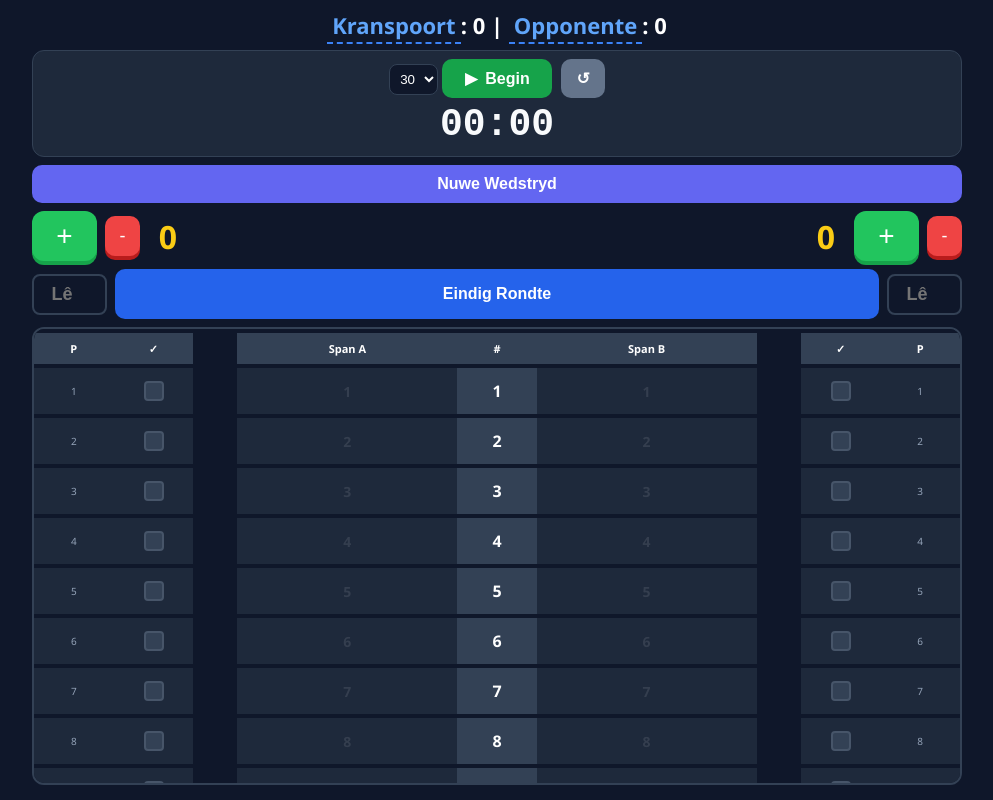
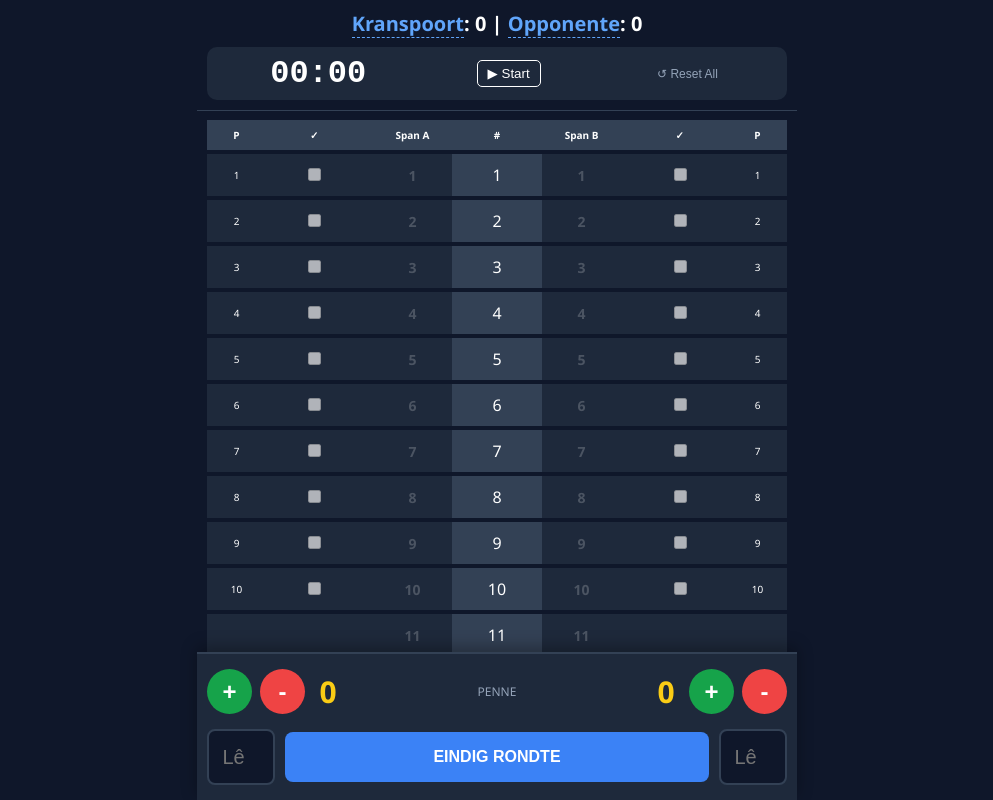
Before and after one commit to Jakkals54/Jukskei-Telbord, a plain HTML site: page index.html in a window 1280 px wide. Shown: the whole page, without its empty margins (143-1136 px from the left). Drawn offline with Linux system fonts and the light colour scheme.

Commit message:
Refactor index.html for improved layout and functionality
Refactor HTML structure and styles for better layout and readability. Update scoring display and timer functionality.

```diff
--- a/index.html
+++ b/index.html
@@ -17,322 +17,218 @@
         html, body {
             overflow: hidden;
             height: 100%;
-            width: 100%;
             margin: 0;
-            padding: 0;
             background: var(--bg-dark);
-            /* Prevents the browser from trying to be helpful by scrolling the page */
-            overscroll-behavior: none;
-            font-family: 'Segoe UI', Roboto, Helvetica, Arial, sans-serif;
+            font-family: 'Segoe UI', sans-serif;
+            color: white;
         }
 
-        #app-container {
-            max-width: 950px;
-            margin: auto;
+        /* Main Wrapper */
+        .app-wrapper {
             display: flex;
             flex-direction: column;
-            position: fixed;
-            top: 0;
-            left: 0;
-            right: 0;
-            /* We use a variable for height that the script will update */
-            height: 100vh;
-            padding: calc(10px + env(safe-area-inset-top)) 10px 10px 10px;
-            box-sizing: border-box;
-            background: var(--bg-dark);
+            height: 100svh;
+            max-width: 600px;
+            margin: 0 auto;
         }
 
-        .fixed-top {
+        /* 1. TOP HEADER (Score & Timer) */
+        header {
             flex-shrink: 0;
-            width: 100%;
+            padding: 10px;
+            background: var(--bg-dark);
+            border-bottom: 1px solid var(--border);
+            z-index: 10;
         }
 
-        #scoreDisplay { font-size: 22px; margin: 0 0 10px 0; font-weight: bold; color: white; text-align: center;}
-        .editable-name { border-bottom: 2px dashed var(--accent-blue); padding: 2px 5px; color: #60a5fa; }
+        #scoreDisplay { font-size: 20px; margin: 0 0 10px 0; text-align: center; font-weight: bold; }
+        .editable-name { color: #60a5fa; border-bottom: 1px dashed #60a5fa; }
 
-        .timer-box { background: var(--panel-bg); padding: 8px; border-radius: 12px; margin-bottom: 8px; border: 1px solid var(--border); text-align: center;}
-        #timerDisplay { font-size: 38px; font-family: 'Courier New', monospace; color: #f8fafc; margin: 2px 0; font-weight: bold; }
+        .timer-box {
+            background: var(--panel-bg);
+            border-radius: 10px;
+            padding: 8px;
+            display: flex;
+            justify-content: space-around;
+            align-items: center;
+        }
+        #timerDisplay { font-size: 32px; font-weight: bold; font-family: monospace; }
 
-        .btn-main { padding: 10px 15px; font-size: 16px; border: none; border-radius: 10px; color: white; cursor: pointer; font-weight: bold; display: inline-flex; align-items: center; gap: 8px; justify-content: center; }
-        .btn-start { background: var(--accent-green); min-width: 110px; }
-        .btn-pause { background: #ef4444; min-width: 110px; }
-        .btn-continue { background: var(--accent-yellow); color: #000; min-width: 110px; }
-        .btn-reset { background: #64748b; margin-left: 5px; }
-
-        .controls-row { display: flex; justify-content: space-between; align-items: center; margin-bottom: 8px; gap: 8px; }
-        .big-btn { font-size: 28px; width: 65px; height: 50px; background: #22c55e; border: none; border-radius: 12px; color: white; box-shadow: 0 4px 0 #16a34a; cursor: pointer; }
-        .small-btn { font-size: 18px; width: 35px; height: 40px; background: #ef4444; border: none; border-radius: 10px; color: white; box-shadow: 0 4px 0 #b91c1c; cursor: pointer; }
-        .pen-display { font-size: 32px; font-weight: bold; color: var(--accent-yellow); min-width: 40px; text-align: center;}
-
-        /* inputmode="decimal" helps prevent full layout shifts on some devices */
-        input[type="number"] { width: 55px; padding: 8px; background: var(--bg-dark); color: white; border: 2px solid var(--border); border-radius: 8px; font-size: 18px; text-align: center; font-weight: bold; }
-
-        .table-container {
+        /* 2. MIDDLE (Scrollable Table) */
+        .table-area {
             flex-grow: 1;
             overflow-y: auto;
-            border: 2px solid var(--border);
-            border-radius: 12px;
-            background: var(--bg-dark);
             -webkit-overflow-scrolling: touch;
-            margin-bottom: 5px;
+            padding: 5px 10px;
         }
 
-        table { width: 100%; border-collapse: separate; border-spacing: 0px 4px; text-align: center;}
-        thead th {
-            background: #334155;
-            padding: 8px 2px;
-            font-size: 11px;
-            position: sticky;
-            top: 0;
-            z-index: 20;
-            color: white;
+        table { width: 100%; border-collapse: separate; border-spacing: 0 4px; }
+        thead th { position: sticky; top: 0; background: #334155; font-size: 10px; padding: 8px 0; z-index: 5; }
+        td { background: var(--panel-bg); height: 40px; text-align: center; }
+        .score-block { font-size: 14px; opacity: 0.2; font-weight: bold; }
+        .active-A { background: var(--accent-green) !important; opacity: 1 !important; }
+        .active-B { background: var(--accent-blue) !important; opacity: 1 !important; }
+
+        /* 3. BOTTOM PANEL (Inputs & Buttons) */
+        footer {
+            flex-shrink: 0;
+            background: var(--panel-bg);
+            padding: 15px 10px calc(15px + env(safe-area-inset-bottom));
+            border-top: 2px solid var(--border);
+            box-shadow: 0 -5px 15px rgba(0,0,0,0.3);
         }
-        td { background: var(--panel-bg); height: 44px; color: white;}
 
-        .col-track { width: 90px; }
-        .col-spacer { width: 15px; background: transparent !important; }
+        .pen-row { display: flex; justify-content: space-between; align-items: center; margin-bottom: 15px; }
+        .pen-controls { display: flex; align-items: center; gap: 8px; }
+        .pen-val { font-size: 30px; font-weight: bold; color: var(--accent-yellow); min-width: 30px; text-align: center; }
 
-        .score-block { width: 100%; height: 100%; display: flex; align-items: center; justify-content: center; font-weight: bold; font-size: 14px; color: rgba(255,255,255,0.1); }
-        .active-A { background: var(--accent-green) !important; color: white !important; }
-        .active-B { background: #2563eb !important; color: white !important; }
+        .action-row { display: flex; gap: 10px; align-items: center; }
+        input[type="number"] {
+            width: 60px; height: 50px; background: var(--bg-dark); color: white;
+            border: 2px solid var(--border); border-radius: 8px; text-align: center; font-size: 20px;
+        }
+        .btn-finish { flex-grow: 1; height: 50px; background: var(--accent-blue); border: none; border-radius: 8px; color: white; font-weight: bold; font-size: 16px; }
 
-        input[type="checkbox"] {
-            appearance: none; -webkit-appearance: none; width: 20px; height: 20px;
-            background-color: #334155; border: 2px solid #475569; border-radius: 4px;
-            display: inline-grid; place-content: center;
-        }
-        input[type="checkbox"]:checked { background-color: var(--accent-yellow); border-color: #fef08a; }
-        input[type="checkbox"]::before { content: ""; width: 10px; height: 10px; transform: scale(0); box-shadow: inset 1em 1em var(--bg-dark); clip-path: polygon(14% 44%, 0 65%, 50% 100%, 100% 16%, 80% 0%, 43% 62%); }
-        input[type="checkbox"]:checked::before { transform: scale(1); }
+        /* Utility Buttons */
+        .circ-btn { width: 45px; height: 45px; border-radius: 50%; border: none; color: white; font-size: 24px; font-weight: bold; }
+        .btn-plus { background: var(--accent-green); }
+        .btn-minus { background: #ef4444; }
     </style>
 </head>
 <body>
 
-<div id="app-container">
-    <div class="fixed-top">
-        <h2 id="scoreDisplay">
+<div class="app-wrapper">
+    <header>
+        <div id="scoreDisplay">
             <span id="teamAName" contenteditable="true" class="editable-name">Kranspoort</span>: <span id="valA">0</span> |
             <span id="teamBName" contenteditable="true" class="editable-name">Opponente</span>: <span id="valB">0</span>
-        </h2>
+        </div>
+        <div class="timer-box">
+            <div id="timerDisplay">00:00</div>
+            <button onclick="toggleTimer()" style="background:none; border:1px solid white; color:white; border-radius:5px; padding:5px 10px;">▶ Start</button>
+            <button onclick="fullReset()" style="background:none; border:none; color:#94a3b8; font-size:12px;">↺ Reset All</button>
+        </div>
+    </header>
 
-        <div class="timer-box">
-            <div style="margin-bottom: 5px;">
-                <select id="gameTime" style="background:var(--bg-dark); color:white; padding:6px; border-radius:8px; border:1px solid var(--border)">
-                    <option value="30" selected>30</option>
-                    <option value="45">45</option>
-                    <option value="60">60</option>
-                </select>
-                <button id="timerToggle" class="btn-main btn-start" onclick="toggleTimer()"><span>▶</span> Begin</button>
-                <button class="btn-main btn-reset" onclick="resetTimer()"><span>↺</span></button>
+    <div class="table-area" id="scrollWindow">
+        <table>
+            <thead>
+                <tr>
+                    <th>P</th><th>✓</th><th style="width:10px"></th>
+                    <th style="width:80px">Span A</th>
+                    <th>#</th>
+                    <th style="width:80px">Span B</th>
+                    <th style="width:10px"></th><th>✓</th><th>P</th>
+                </tr>
+            </thead>
+            <tbody id="tableBody"></tbody>
+        </table>
+    </div>
+
+    <footer>
+        <div class="pen-row">
+            <div class="pen-controls">
+                <button class="circ-btn btn-plus" onclick="addPen('A')">+</button>
+                <button class="circ-btn btn-minus" onclick="removePen('A')">-</button>
+                <span class="pen-val" id="penA">0</span>
             </div>
-            <h1 id="timerDisplay">00:00</h1>
-        </div>
-
-        <button class="btn-main" style="background:#6366f1; width:100%; margin-bottom:8px;" onclick="fullReset()">Nuwe Wedstryd</button>
-
-        <div class="controls-row">
-            <div style="display:flex; align-items:center; gap:8px;">
-                <button class="big-btn" onclick="addPen('A')">+</button>
-                <button class="small-btn" onclick="removePen('A')">-</button>
-                <span id="penA" class="pen-display">0</span>
-            </div>
-            <div style="display:flex; align-items:center; gap:8px;">
-                <span id="penB" class="pen-display">0</span>
-                <button class="big-btn" onclick="addPen('B')">+</button>
-                <button class="small-btn" onclick="removePen('B')">-</button>
+            <div style="font-size:12px; color:#94a3b8;">PENNE</div>
+            <div class="pen-controls">
+                <span class="pen-val" id="penB">0</span>
+                <button class="circ-btn btn-plus" onclick="addPen('B')">+</button>
+                <button class="circ-btn btn-minus" onclick="removePen('B')">-</button>
             </div>
         </div>
 
-        <div class="controls-row">
+        <div class="action-row">
             <input type="number" id="leA" placeholder="Lê" inputmode="decimal">
-            <button class="btn-main" style="flex-grow:1; background:#2563eb; height:50px;" onclick="addRound()">Eindig Rondte</button>
+            <button class="btn-finish" onclick="addRound()">EINDIG RONDTE</button>
             <input type="number" id="leB" placeholder="Lê" inputmode="decimal">
         </div>
-    </div>
-
-    <div class="table-container" id="scrollWindow">
-        <table id="scoreTable">
-            <thead>
-                <tr>
-                    <th style="width:30px;">P</th><th style="width:30px;">✓</th><th class="col-spacer"></th>
-                    <th class="col-track">Span A</th>
-                    <th style="width:30px;">#</th>
-                    <th class="col-track">Span B</th>
-                    <th class="col-spacer"></th><th style="width:30px;">✓</th><th style="width:30px;">P</th>
-                </tr>
-            </thead>
-            <tbody></tbody>
-        </table>
-    </div>
+    </footer>
 </div>
 
 <script>
-// ================= VIEWPORT FIX (THE CURE) =================
-// This keeps the app visible even when the keyboard pops up
-function adjustViewport() {
-    const view = window.visualViewport;
-    const container = document.getElementById('app-container');
+let penA = 0, penB = 0, scoreA = 0, scoreB = 0;
 
-    // Set the height of our container to the height of the VISIBLE area
-    container.style.height = `${view.height}px`;
-    // Offset the container so it's always at the top of the visible area
-    container.style.top = `${view.offsetTop}px`;
-
-    // Force the scroll to the top of the document to prevent browser "push"
-    window.scrollTo(0, 0);
-}
-
-if (window.visualViewport) {
-    window.visualViewport.addEventListener('resize', adjustViewport);
-    window.visualViewport.addEventListener('scroll', adjustViewport);
-}
-
-// ================= BUILD TABLE =================
-const tbody = document.querySelector("#scoreTable tbody");
+// Build Table
+const tbody = document.getElementById("tableBody");
 for (let i = 1; i <= 23; i++) {
     const row = document.createElement("tr");
     row.id = `row-${i}`;
     row.innerHTML = `
-        <td style="font-size:10px; color:#94a3b8;">${i <= 10 ? i : ""}</td>
-        <td>${i <= 10 ? '<input type="checkbox" disabled>' : ""}</td>
-        <td class="col-spacer"></td>
-        <td id="trackA-${i}" class="col-track"><div class="score-block">${i}</div></td>
-        <td style="background:#334155; font-weight:bold;">${i}</td>
-        <td id="trackB-${i}" class="col-track"><div class="score-block">${i}</div></td>
-        <td class="col-spacer"></td>
-        <td>${i <= 10 ? '<input type="checkbox" disabled>' : ""}</td>
-        <td style="font-size:10px; color:#94a3b8;">${i <= 10 ? i : ""}</td>
+        <td style="font-size:10px;">${i <= 10 ? i : ""}</td>
+        <td>${i <= 10 ? '<input type="checkbox" disabled id="checkA-'+i+'">' : ""}</td>
+        <td></td>
+        <td id="trackA-${i}"><div class="score-block">${i}</div></td>
+        <td style="background:#334155;">${i}</td>
+        <td id="trackB-${i}"><div class="score-block">${i}</div></td>
+        <td></td>
+        <td>${i <= 10 ? '<input type="checkbox" disabled id="checkB-'+i+'">' : ""}</td>
+        <td style="font-size:10px;">${i <= 10 ? i : ""}</td>
     `;
     tbody.appendChild(row);
 }
 
-// ================= APP LOGIC =================
-let penA = 0, penB = 0, scoreA = 0, scoreB = 0;
-
 function updateScoreDisplay() {
     document.getElementById("valA").innerText = scoreA;
     document.getElementById("valB").innerText = scoreB;
-    renderProgress();
+    for (let i = 1; i <= 23; i++) {
+        document.getElementById(`trackA-${i}`).firstElementChild.className = i <= scoreA ? 'score-block active-A' : 'score-block';
+        document.getElementById(`trackB-${i}`).firstElementChild.className = i <= scoreB ? 'score-block active-B' : 'score-block';
+    }
     autoCenterView();
 }
 
-function renderProgress() {
-    for (let i = 1; i <= 23; i++) {
-        const bA = document.getElementById(`trackA-${i}`).firstElementChild;
-        i <= scoreA ? bA.classList.add('active-A') : bA.classList.remove('active-A');
-        const bB = document.getElementById(`trackB-${i}`).firstElementChild;
-        i <= scoreB ? bB.classList.add('active-B') : bB.classList.remove('active-B');
-    }
+function autoCenterView() {
+    const target = Math.max(Math.round((scoreA + scoreB) / 2), 4);
+    const row = document.getElementById(`row-${target}`);
+    const win = document.getElementById("scrollWindow");
+    if (row) win.scrollTo({ top: row.offsetTop - (win.offsetHeight / 2), behavior: 'smooth' });
 }
 
-function autoCenterView() {
-    if (scoreA === 0 && scoreB === 0) return;
-    const average = Math.round((scoreA + scoreB) / 2);
-    const target = Math.max(average, 4);
-    const row = document.getElementById(`row-${target}`);
-    const scrollWindow = document.getElementById("scrollWindow");
-    if (row && scrollWindow) {
-        const rowTop = row.offsetTop;
-        const containerHeight = scrollWindow.clientHeight;
-        const scrollTarget = rowTop - (containerHeight / 2) + (row.clientHeight / 2);
-        scrollWindow.scrollTo({ top: scrollTarget, behavior: 'smooth' });
-    }
+function addPen(t) {
+    if (t === 'A' && penA < 10) { penA++; document.getElementById('checkA-'+penA).checked = true; }
+    else if (t === 'B' && penB < 10) { penB++; document.getElementById('checkB-'+penB).checked = true; }
+    document.getElementById("pen" + t).innerText = (t === 'A' ? penA : penB);
+}
+
+function removePen(t) {
+    if (t === 'A' && penA > 0) { document.getElementById('checkA-'+penA).checked = false; penA--; }
+    else if (t === 'B' && penB > 0) { document.getElementById('checkB-'+penB).checked = false; penB--; }
+    document.getElementById("pen" + t).innerText = (t === 'A' ? penA : penB);
 }
 
 function addRound() {
     let leA = parseInt(document.getElementById("leA").value) || 0;
     let leB = parseInt(document.getElementById("leB").value) || 0;
     let diff = Math.abs(penA - penB);
-    let penPts = diff * 3;
-    if (penA > penB) scoreA += penPts;
-    else if (penB > penA) scoreB += penPts;
-    if (leA > leB) scoreA += leA;
-    else if (leB > leA) scoreB += leB;
-    if (scoreA > 23) scoreA = 23; if (scoreB > 23) scoreB = 23;
+    if (penA > penB) scoreA += (diff * 3); else if (penB > penA) scoreB += (diff * 3);
+    if (leA > leB) scoreA += leA; else if (leB > leA) scoreB += leB;
+    scoreA = Math.min(scoreA, 23); scoreB = Math.min(scoreB, 23);
+
     updateScoreDisplay();
-    resetRoundInputs();
-
-    // This forces the keyboard to close and the layout to reset
-    document.activeElement.blur();
+    // Reset inputs
+    penA = 0; penB = 0;
+    document.getElementById("penA").innerText = 0; document.getElementById("penB").innerText = 0;
+    document.getElementById("leA").value = ""; document.getElementById("leB").value = "";
+    document.querySelectorAll('input[type="checkbox"]').forEach(c => c.checked = false);
+    document.activeElement.blur(); // Hide keyboard
 }
 
 function fullReset() {
-    if (confirm("Begin nuwe wedstryd?")) {
-        scoreA = 0; scoreB = 0;
-        updateScoreDisplay();
-        resetRoundInputs();
-        document.getElementById("scrollWindow").scrollTo({ top: 0, behavior: 'smooth' });
-    }
+    if(confirm("New Game?")) location.reload();
 }
 
-function resetRoundInputs() {
-    penA = 0; penB = 0;
-    document.getElementById("penA").innerText = 0;
-    document.getElementById("penB").innerText = 0;
-    document.getElementById("leA").value = "";
-    document.getElementById("leB").value = "";
-    document.querySelectorAll("#scoreTable input[type='checkbox']").forEach(c => c.checked = false);
-}
-
-// ================= TIMER LOGIC =================
-let countdown, totalSeconds = 0, timerState = "stopped";
-
+// Timer Logic
+let timer, seconds = 1800;
 function toggleTimer() {
-    const btn = document.getElementById("timerToggle");
-    if (timerState === "stopped" || timerState === "paused") {
-        if (timerState === "stopped") totalSeconds = parseInt(document.getElementById("gameTime").value) * 60;
-        timerState = "running";
-        btn.innerHTML = "<span>⏸</span> Pouse";
-        btn.className = "btn-main btn-pause";
-        runTimer();
-    } else {
-        timerState = "paused";
-        clearInterval(countdown);
-        btn.innerHTML = "<span>▶</span> Voort";
-        btn.className = "btn-main btn-continue";
-    }
-}
-
-function runTimer() {
-    countdown = setInterval(() => {
-        if (totalSeconds <= 0) {
-            clearInterval(countdown);
-            timerState = "stopped";
-            resetTimerUI();
-            alert("Tyd is verby!");
-            return;
-        }
-        totalSeconds--;
-        let m = Math.floor(totalSeconds / 60), s = totalSeconds % 60;
-        document.getElementById("timerDisplay").innerText = `${String(m).padStart(2, '0')}:${String(s).padStart(2, '0')}`;
-    }, 1000);
-}
-
-function resetTimer() {
-    clearInterval(countdown);
-    timerState = "stopped";
-    totalSeconds = 0;
-    document.getElementById("timerDisplay").innerText = "00:00";
-    resetTimerUI();
-}
-
-function resetTimerUI() {
-    const btn = document.getElementById("timerToggle");
-    btn.innerHTML = "<span>▶</span> Begin";
-    btn.className = "btn-main btn-start";
-}
-
-function addPen(t) {
-    const rows = document.querySelectorAll("#scoreTable tbody tr");
-    if (t === 'A' && penA < 10) { rows[penA].children[1].querySelector("input").checked = true; penA++; }
-    else if (t === 'B' && penB < 10) { rows[penB].children[7].querySelector("input").checked = true; penB++; }
-    document.getElementById("pen" + t).innerText = (t === 'A' ? penA : penB);
-}
-function removePen(t) {
-    const rows = document.querySelectorAll("#scoreTable tbody tr");
-    if (t === 'A' && penA > 0) { penA--; rows[penA].children[1].querySelector("input").checked = false; }
-    else if (t === 'B' && penB > 0) { penB--; rows[penB].children[7].querySelector("input").checked = false; }
-    document.getElementById("pen" + t).innerText = (t === 'A' ? penA : penB);
+    if (timer) { clearInterval(timer); timer = null; }
+    else { timer = setInterval(() => {
+        seconds--;
+        let m = Math.floor(seconds/60), s = seconds%60;
+        document.getElementById("timerDisplay").innerText = `${m}:${s<10?'0':''}${s}`;
+    }, 1000); }
 }
 </script>
 </body>
```
